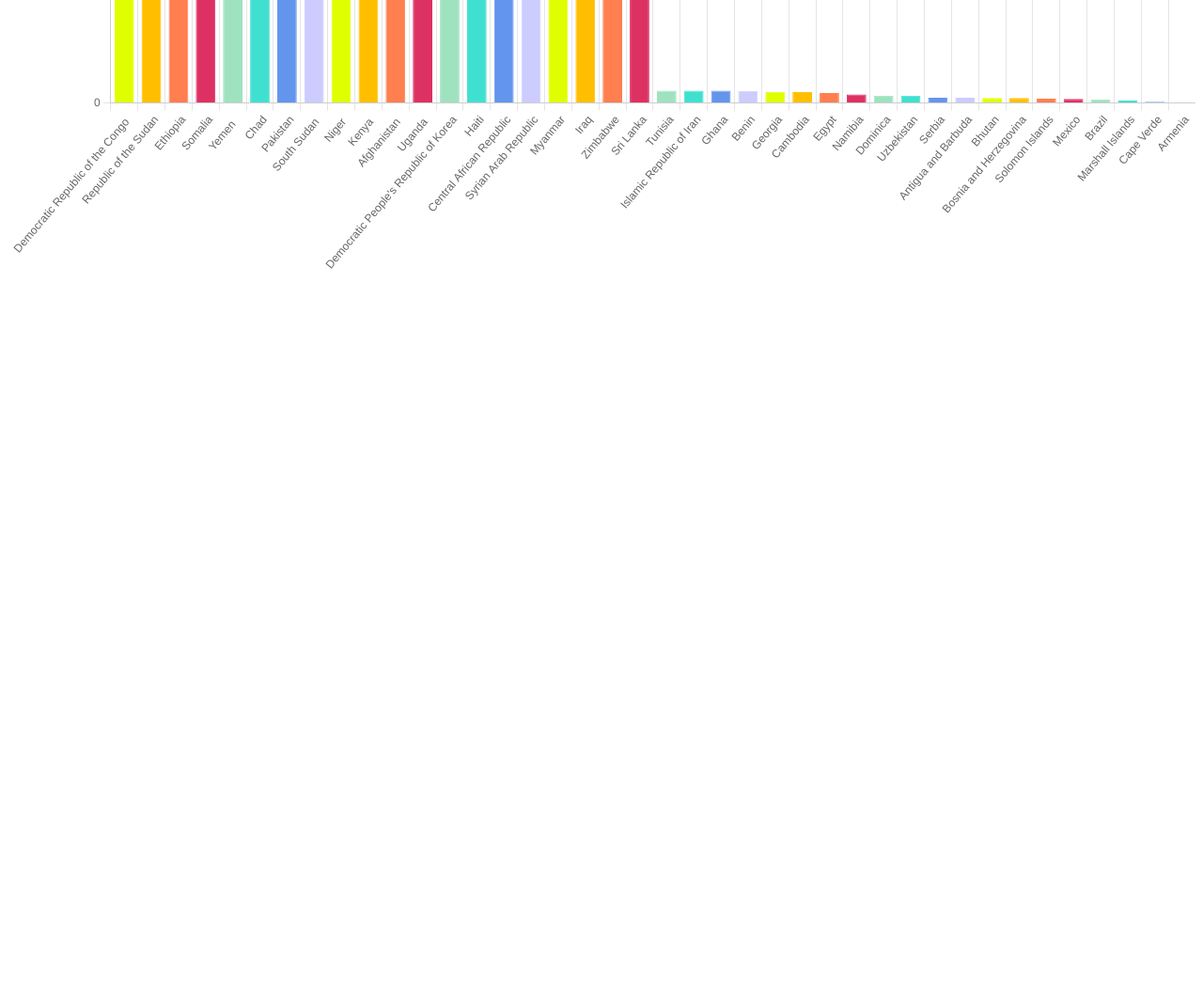
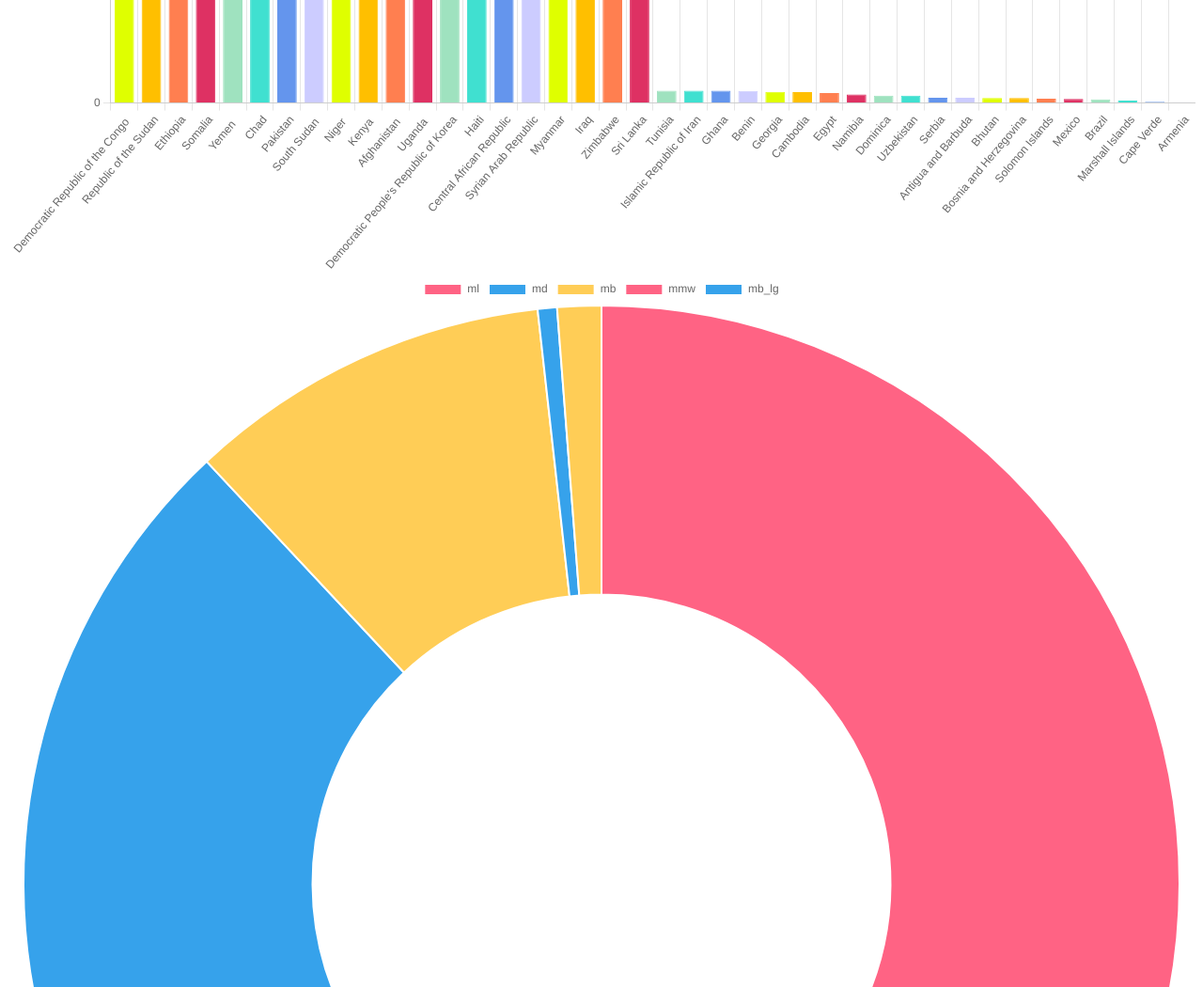
Before and after one commit to nikoelvambuena95/GlobalEarthquake-Visualizations, a plain HTML site: page mapbox/barChart.html in a window 1280 px wide. Shown: the part 980-2030 px from the top of the page at 94% size. Before the commit the page ends 1280 px from the top, so only its background shows below. Drawn offline with nearby package versions, Linux system fonts and the light colour scheme; files whose address does not match are found by name.

Commit message:
Doughnut chart

```diff
--- a/unusedDocs/barChart.html
+++ b/mapbox/barChart.html
@@ -13,6 +13,7 @@
 
 
   <canvas id="myChart" width="200" height="200"></canvas>
+  <canvas id="myPieChart" width="200" height="200"></canvas>
 
 
 
--- a/mapbox/barChart.js
+++ b/mapbox/barChart.js
@@ -55,15 +55,50 @@ var myChart = new Chart(ctx1, {
             }
         }
     }
+})})
+
+d3.csv("Seismic_Data.csv").then(function(data){
+    var waveForm=["ml","md", "mb", "mmw", "mb_lg"]
+    var mLCount=0
+    var mdCount=0
+    var mbCount=0
+    var mmwCount=0
+    var mbLgCount=0
+    var otherCount=0
+    var counts=[]
+    for (var i=0;i<data.length;i++){
+        if(data[i].Waveform==="ml"){
+            mLCount+=1
+        }else if(data[i].Waveform==="md"){
+            mdCount+=1
+        }else if(data[i].Waveform==="mb"){
+            mbCount+=1
+        }else if(data[i].Waveform==="mmw"){
+            mmwCount+=1
+        }else if(data[i].Waveform==="mb_lg"){
+            mbLgCount+=1
+        }else{
+            otherCount+=1
+        }
+
+
+}counts.push(mLCount, mdCount, mbCount, mmwCount, mbLgCount, otherCount)
+console.log(counts)
+
+var ctx2 = document.getElementById('myPieChart');
+var myChart2 = new Chart(ctx2, {
+    type: 'doughnut',
+    data: {
+        labels:waveForm,
+        datasets: [{
+            data: counts,
+            backgroundColor: [
+                'rgb(255, 99, 132)',
+                'rgb(54, 162, 235)',
+                'rgb(255, 205, 86)']
+        }]
+}
 })
-// var ctx2 = document.getElementById('myPieChart');
-// var myChart2 = new Chart(ctx2, {
-//     type: 'doughnut',
-//     data: {
-//         datasets: [{
-//             data: [10, 20, 30]
-//         }]
-// }
-// })
+
 
 })
```
Also changed, not shown: mapbox/dashboard.css (+10 -0 lines), mapbox/logic.js (+12 -7 lines), mapbox/pieChart.js (+5 -5 lines), mapbox/vizDashboard.html (+3 -3 lines), 1 other file.
